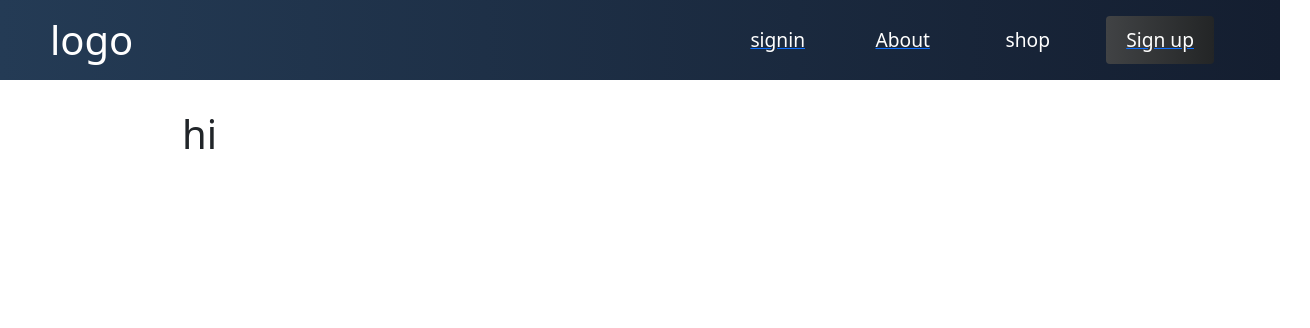
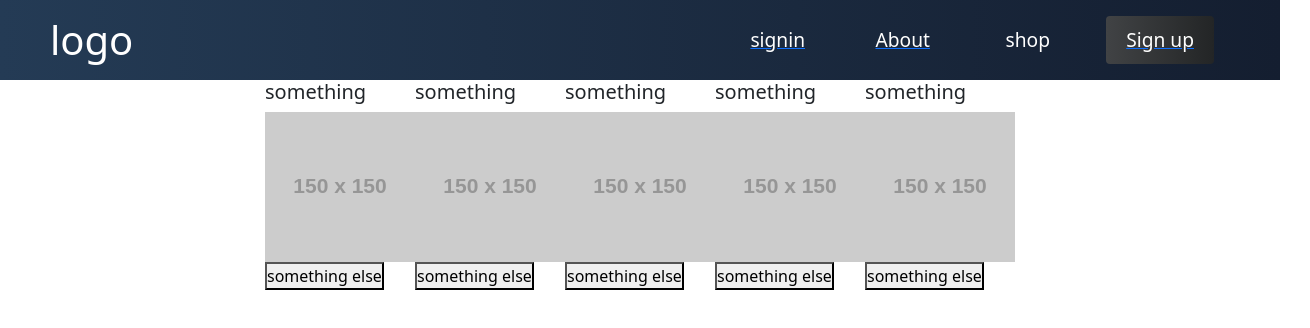
Before and after one commit to hermanjackson/demo_site, a React (Create React App) app: page / in a window 1280 px wide. Shown: the top 328 px of the page, 1310 px wide, since content can reach past the window. Built offline with nearby package versions, Linux system fonts and the light colour scheme.

Commit message:
updated landing

```diff
--- a/src/flux.js
+++ b/src/flux.js
@@ -1,6 +1,35 @@
 const getState =({getstore, getActions, setStore})=>{
     return {
-        store:{},
+        store:{
+            product:[
+            {
+                id:1,
+                title:"something",
+                image:"http://placehold.jp/150x150.png"
+            },
+            {
+                id:2,
+                title:"something",
+                image:"http://placehold.jp/150x150.png"
+            },
+            {
+                id:3,
+                title:"something",
+                image:"http://placehold.jp/150x150.png"
+            },
+            {
+                id:4,
+                title:"something",
+                image:"http://placehold.jp/150x150.png"
+            },
+            {
+                id:5,
+                title:"something",
+                image:"http://placehold.jp/150x150.png"
+            },
+
+            ]
+        },
         actions:{}
     };
 };
--- a/src/home.js
+++ b/src/home.js
@@ -1,13 +1,41 @@
+import  React,{ useState ,useContext} from "react";
+import { Context } from "./appContext";
+import "./styles/home.css"
+
+  export const Home = ()=>{
+    const {store, actions}= useContext(Context)
+     const [merch, setMerch]= useState("")
 
 
-  export const Home = ()=>{
 
 
     return(
 
-        <div className="container">
-         <h1>hi</h1>
+      <div className="landing-container">
 
-        </div>
+
+       {store.product.map((item,index)=>{
+         console.log("im thei tem",item)
+         return(
+          <div className="container_head"key={index}>
+          <div className="card_main">
+            <h5 className="header_words">{item.title}</h5>
+            <img className ="image"src={item.image}/>
+
+              <div className="btn_button">
+                  <button
+
+                    className="style_button">
+                    something else
+                  </button>
+              </div>
+          </div>
+      </div>
+
+
+         )
+       })}
+
+    </div>
     )
   };
--- /dev/null
+++ b/src/styles/home.css
@@ -0,0 +1,10 @@
+*{
+    margin: 0;
+    padding: 0;
+}
+.landing-container{
+    display: flex;
+    align-items: center;
+    justify-content: center;
+    flex-direction: row;
+}
```
